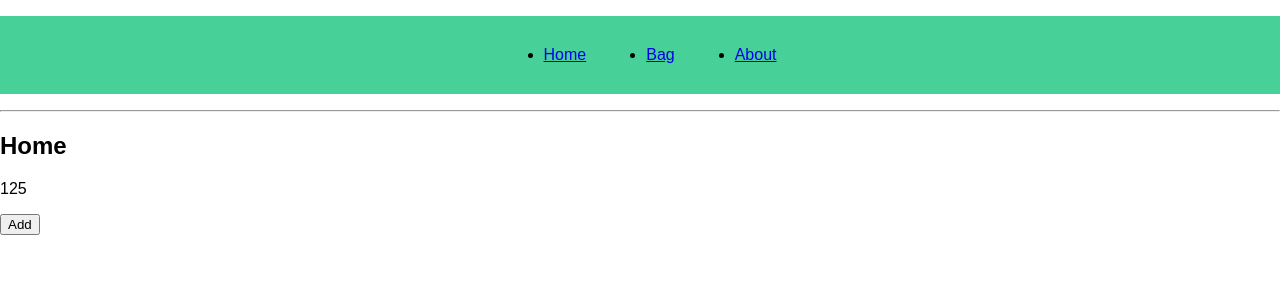
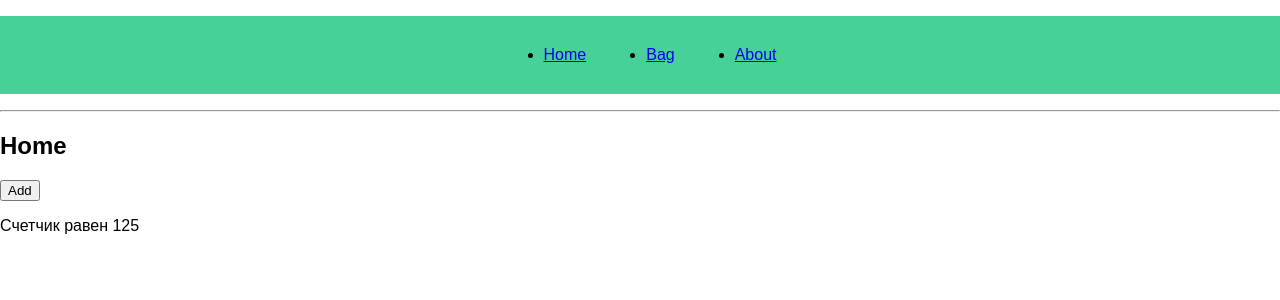
Before and after one commit to AnnaGerasim0va/ProjectWithShoppingList, a React (Create React App) app: page / in a window 1280 px wide. Shown: the top 300 px of the page. Built offline with nearby package versions, Linux system fonts and the light colour scheme.

Commit message:
count_storage

```diff
--- a/src/Components/Home.js
+++ b/src/Components/Home.js
@@ -1,18 +1,17 @@
 import React, { Component } from 'react';
 
 const addToCounter = () => {
-    const cnt = localStorage.getItem('count');
+    let cnt = localStorage.getItem('count');
     ++cnt;
-    localStorage.setItem('count', 'cnt');
+    localStorage.setItem('count', cnt);
 }
 
 const Home = () => {
-    const cnt = localStorage.getItem('count');
     return (
         <div>
             <h2>Home</h2>
-            <p>{cnt}</p>
             <button onClick={addToCounter}>Add</button>
+            <p>Счетчик равен {localStorage.getItem('count')}</p>
         </div>
     )
 }
```
